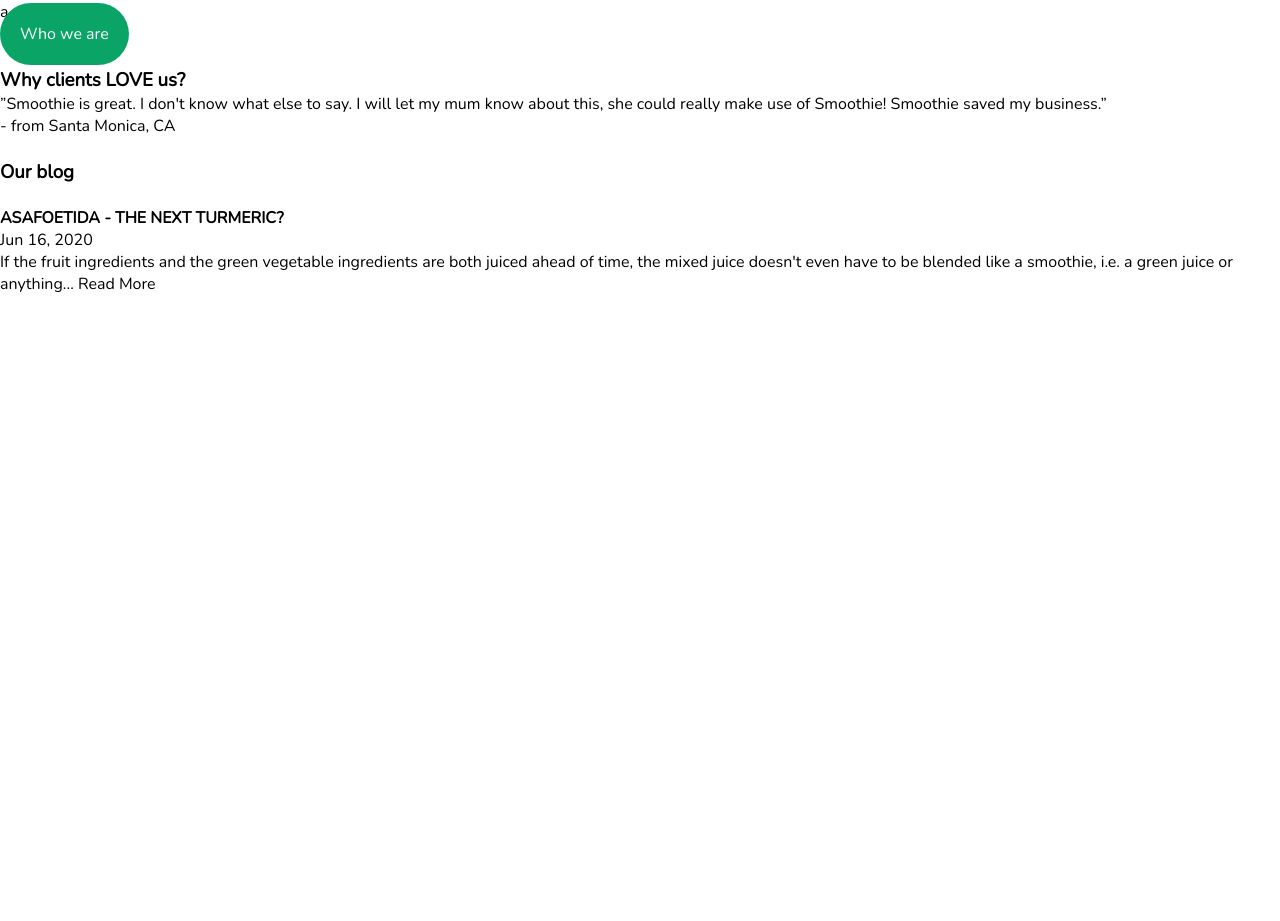
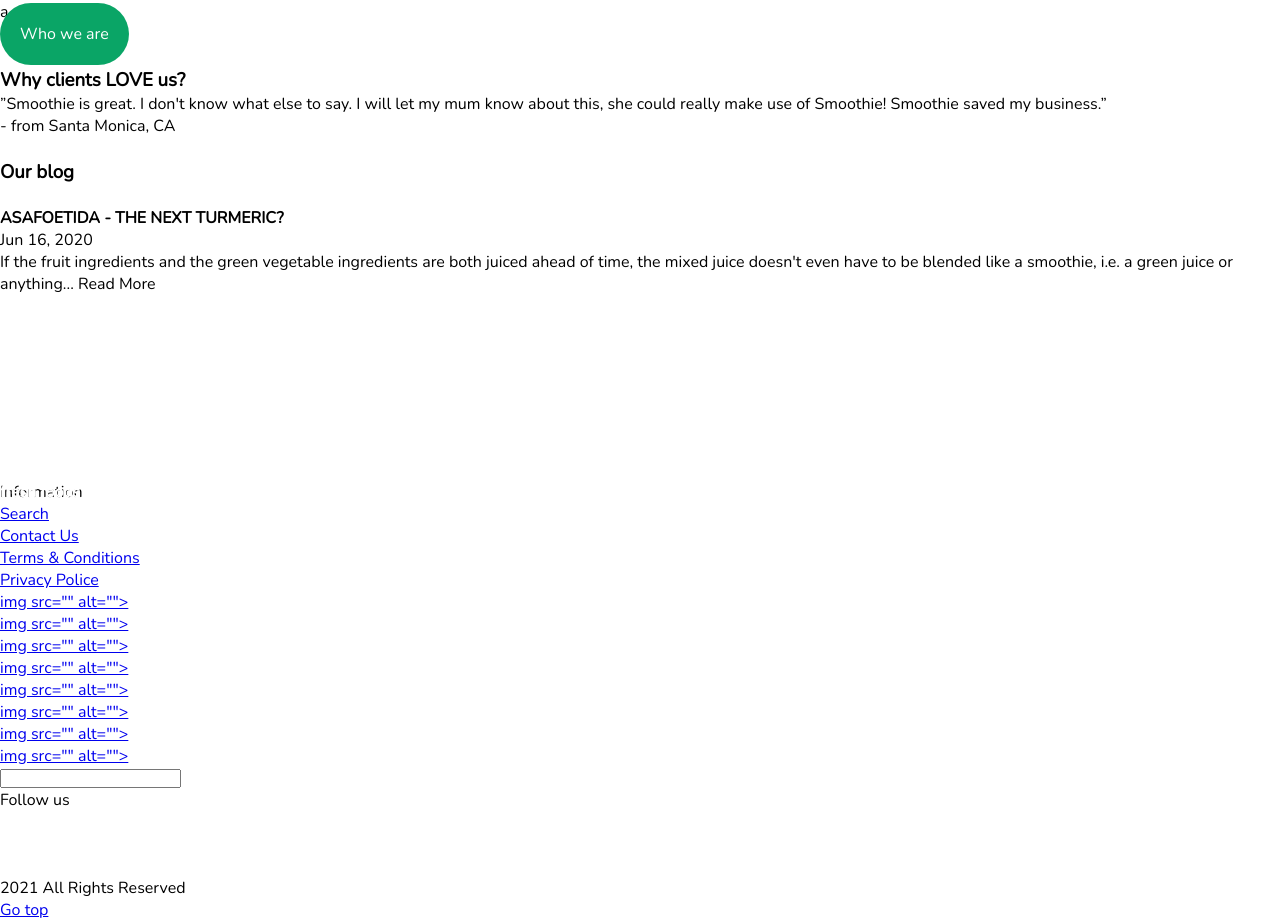
Before and after one commit to DmitryShirkavets/Project, a plain HTML site: page index.html in a window 1280 px wide. Shown: the part 1857-2778 px from the top of the page. Before the commit the page ends 2152 px from the top, so only its background shows below. Drawn offline with nearby package versions, Linux system fonts and the light colour scheme.

Commit message:
Last version

```diff
--- a/index.html
+++ b/index.html
@@ -37,7 +37,7 @@
                         </li>
                         <li><a href="#"><i class="fas fa-user"></i></a></li>
                         <li>
-                            <a href="#">
+                            <a class="button-cart" href="#">
                                 <i class="fas fa-shopping-cart"></i>
                                 <span>3</span>
                             </a>
@@ -180,6 +180,7 @@
         <img src="#" alt="">
     </section>
     <section class="blog">
+        <article>
             <h3>Our blog</h3>
             <div class="blog-content">
                 <img src="" alt="">
@@ -189,10 +190,75 @@
                     <p>If the fruit ingredients and the green vegetable ingredients are both juiced ahead of time, the mixed juice doesn't even have to be blended like a smoothie, i.e. a green juice or anything... Read More </p>
                 </div>
             </div>
+        </article>
     </section>
     <section class="instagram">
-
+        <ul>
+            <li>
+                <img src="" alt="">
+            </li>
+            <li>
+                <img src="" alt="">
+            </li>
+            <li>
+                <img src="" alt="">
+            </li>
+            <li>
+                <img src="" alt="">
+            </li>
+            <li>
+                <img src="" alt="">
+            </li>
+            <li>
+                <img src="" alt="">
+            </li>
+        </ul>
     </section>
-    <footer></footer>
+    <footer>
+        <div class="footer-top">
+            <div class="logo">
+                <a href="#">
+                    <h2>Organic</h2>
+                    <span>fresh foods</span>
+                </a>
+            </div>
+            <div class="footer-menu">
+                <ul>
+                    <li>Information</li>
+                    <li><a href="#">Search</a></li>
+                    <li><a href="#">Contact Us</a></li>
+                    <li><a href="#">Terms & Conditions</a></li>
+                    <li><a href="#">Privacy Police</a></li>
+                </ul>
+            </div>
+            <div class="payment">
+                <ul>
+                    <li><a href="#"> img src="" alt=""></a></li>
+                    <li><a href="#"> img src="" alt=""></a></li>
+                    <li><a href="#"> img src="" alt=""></a></li>
+                    <li><a href="#"> img src="" alt=""></a></li>
+                    <li><a href="#"> img src="" alt=""></a></li>
+                    <li><a href="#"> img src="" alt=""></a></li>
+                    <li><a href="#"> img src="" alt=""></a></li>
+                    <li><a href="#"> img src="" alt=""></a></li>
+                </ul>
+            </div>
+            <div>
+                <form action="index.html">
+                    <input type="text">
+                </form>
+                <ul>
+                    <li>Follow us</li>
+                    <li><a href="#"></a></li>
+                    <li><a href="#"></a></li>
+                    <li><a href="#"></a></li>
+                </ul>
+            </div>
+        </div>
+        <div class="footer-bottom">
+            <p>2021 All Rights Reserved</p>
+            <a href="#">Go top</a>
+        </div>
+    </footer>
 </body>
 </html>
--- a/style.css
+++ b/style.css
@@ -24,6 +24,14 @@ nav, .add-menu{
 }
 .logo{
     width: 10%;
+}
+.logo a{
+    text-decoration: none;
+    color: #fff;
+    position: relative;
+}
+.logo a span{
+    position: absolute;
 }
 nav ul.menu, .add-menu ul{
     display: flex;
@@ -57,6 +65,19 @@ nav ul li a{
 }
 .add-menu ul.add-menu-buttons li:last-child{
     margin-right: 0;
+}
+ul.add-menu-buttons .button-cart{
+    position: relative;
+}
+ul.add-menu-buttons .button-cart span{
+    font-size: 8px;
+    position: absolute;
+    bottom: 18px;
+    left: -2px;
+    background-color: #fff;
+    color: #000;
+    border-radius: 50%;
+    padding: 1px 4px;
 }
 .add-menu ul.social li{
     margin-right: 10px;
```
Lines whose indentation alone changed are shown as unchanged.
